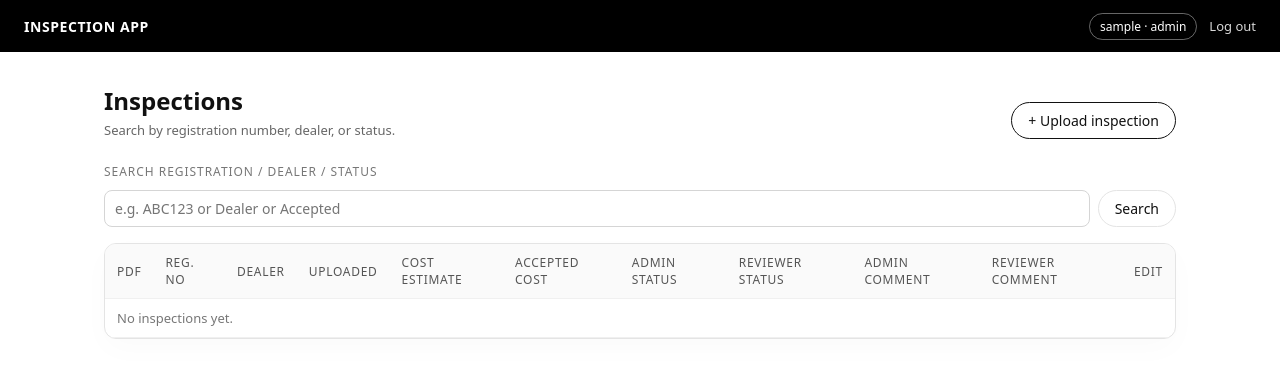
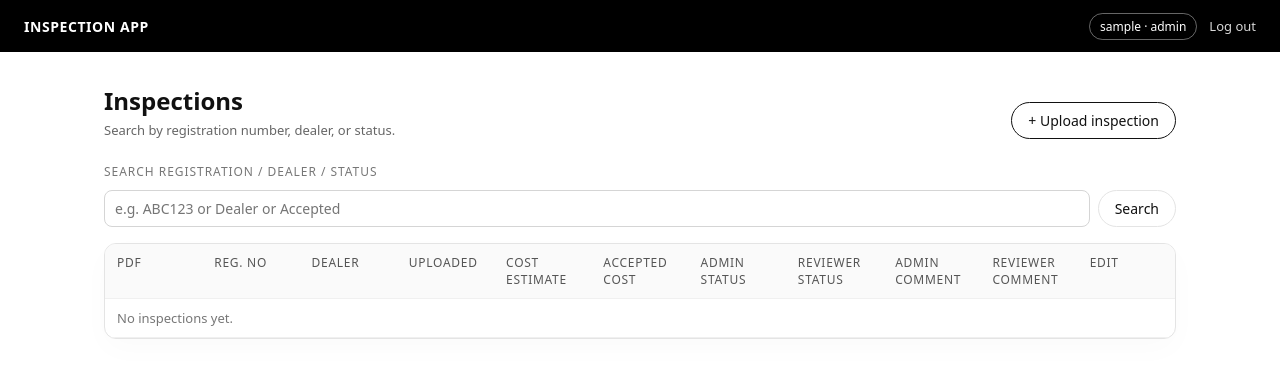
Before and after one commit to jakobtivell-cpu/inspection-app, a Flask app: page /inspections in a window 1280 px wide. Shown: the top 378 px of the page. Run offline with Flask 3, Linux system fonts and the light colour scheme; the visitor is signed in with stand-in values (Sample User, id 1); data that the repository does not hold is empty.

Commit message:
Update style.css

```diff
--- a/static/style.css
+++ b/static/style.css
@@ -255,7 +255,8 @@ textarea:focus {
 .table-wrapper {
   border-radius: 12px;
   border: 1px solid #e4e4e4;
-  overflow: hidden;
+  overflow-x: auto;      /* CHANGED: allow horizontal scroll if needed */
+  overflow-y: hidden;
   background-color: #ffffff;
   box-shadow: 0 10px 30px rgba(0,0,0,0.02);
 }
@@ -264,6 +265,7 @@ textarea:focus {
   width: 100%;
   border-collapse: collapse;
   font-size: 13px;
+  table-layout: fixed;  /* ADDED: prevents columns from expanding on long text */
 }
 
 .data-table thead {
@@ -275,6 +277,9 @@ textarea:focus {
   padding: 10px 12px;
   text-align: left;
   border-bottom: 1px solid #f0f0f0;
+  vertical-align: top;          /* ADDED: nicer multi-line cells */
+  overflow-wrap: anywhere;      /* ADDED: breaks long strings inside the cell */
+  word-break: break-word;       /* ADDED: fallback for older browsers */
 }
 
 .data-table th {
@@ -318,6 +323,7 @@ textarea:focus {
   border-radius: 999px;
   font-size: 11px;
   border: 1px solid #d5d5d5;
+  white-space: nowrap;  /* ADDED: pills should not wrap */
 }
 
 .status-pending {
@@ -338,9 +344,15 @@ textarea:focus {
 
 .comment-cell {
   max-width: 220px;
+  white-space: normal;       /* CHANGED: allow wrapping */
+  overflow: visible;         /* CHANGED: stop clipping */
+  text-overflow: unset;      /* CHANGED: no ellipsis */
+  line-height: 1.25;         /* ADDED: better readability when wrapping */
+}
+
+/* Optional utility for cells that must never wrap */
+.nowrap {
   white-space: nowrap;
-  text-overflow: ellipsis;
-  overflow: hidden;
 }
 
 /* Flash messages */
```
